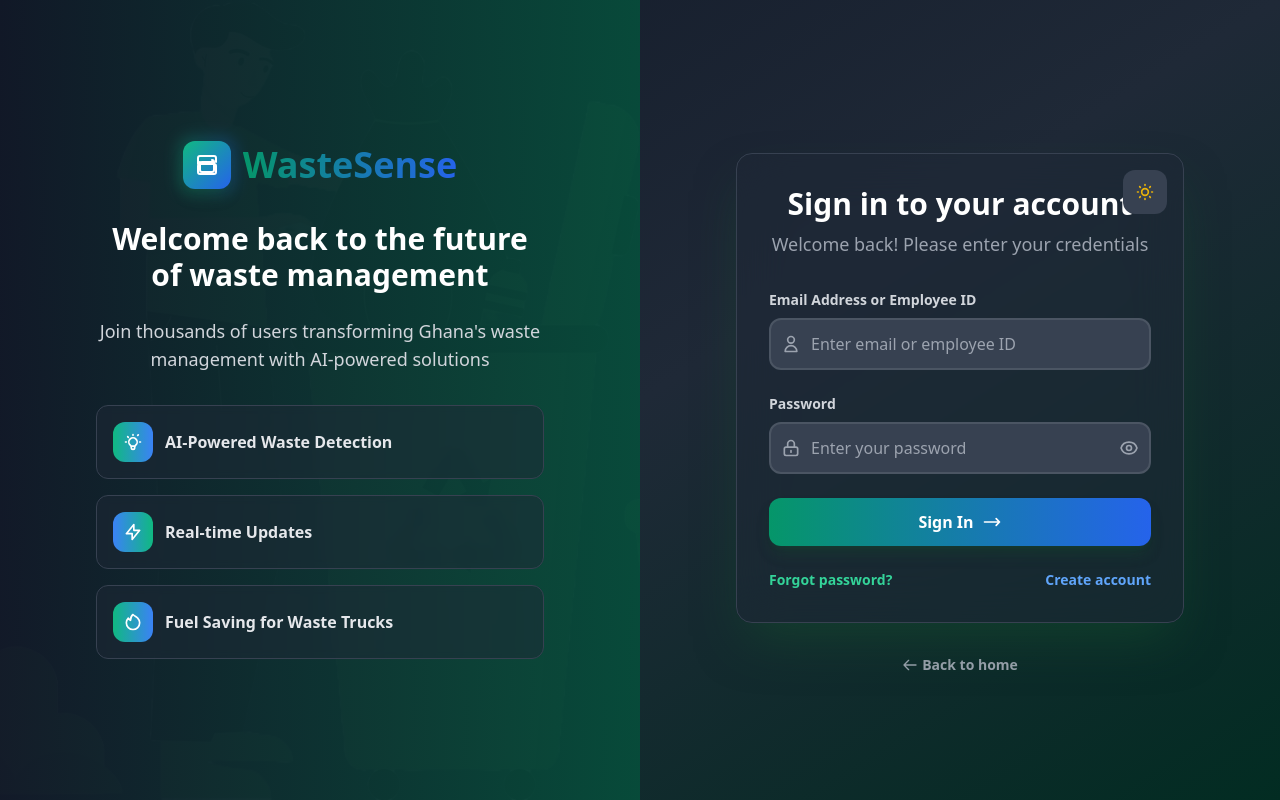
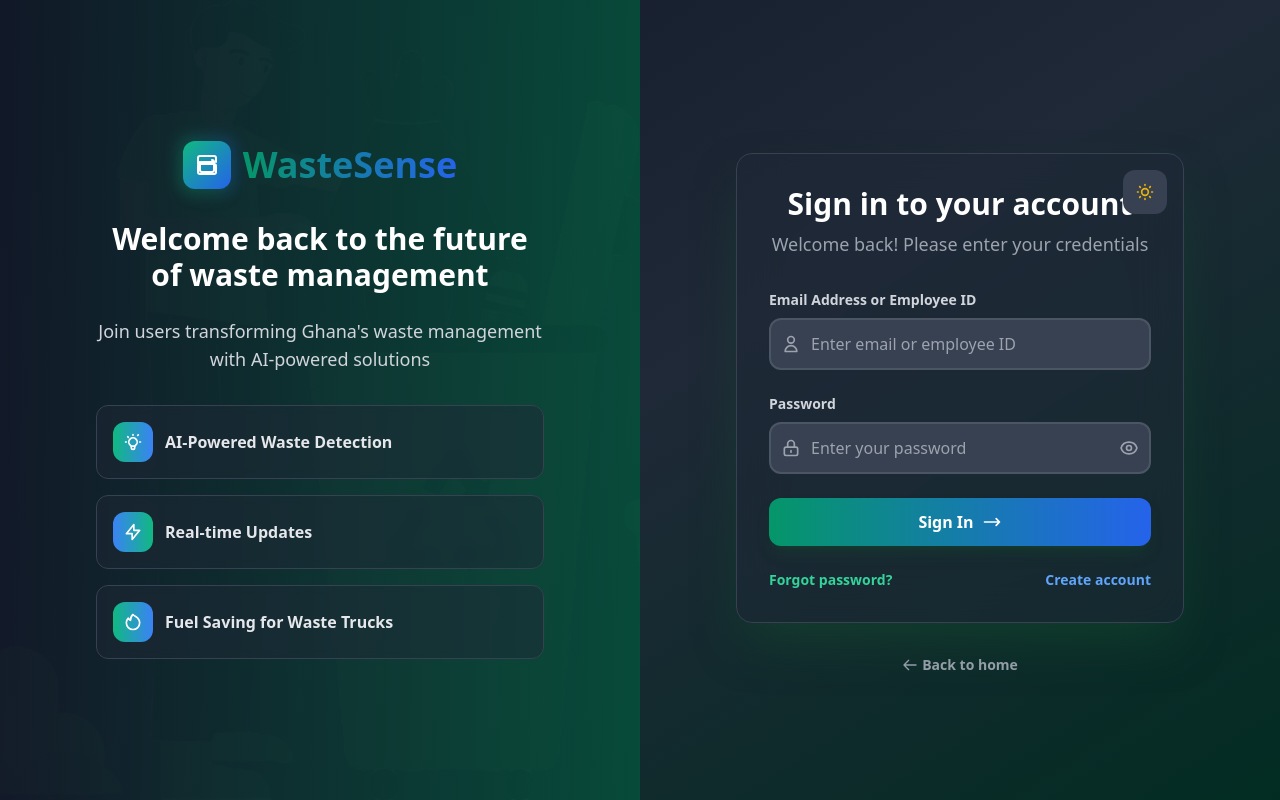
Before and after one commit to Sadickachuli/capstone-wastesense, a React (Vite) app: page /auth/signin in a window 1280 px wide. Built offline with nearby package versions, Linux system fonts and the light colour scheme; no server answers.

Commit message:
readme new update

```diff
--- a/src/pages/auth/Login.tsx
+++ b/src/pages/auth/Login.tsx
@@ -107,7 +107,7 @@ export default function Login() {
             </h2>
 
             <p className={`text-lg mb-8 ${isDarkMode ? 'text-gray-300' : 'text-gray-100'}`}>
-              Join thousands of users transforming Ghana's waste management with AI-powered solutions
+              Join users transforming Ghana's waste management with AI-powered solutions
             </p>
 
             {/* Features Preview */}
```
